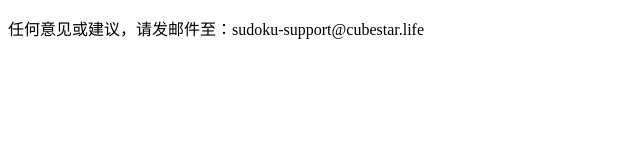
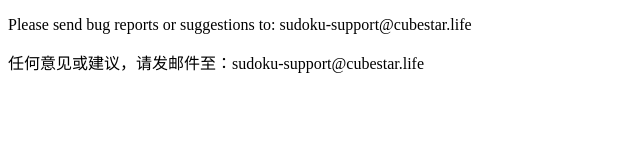
Before and after one commit to zelly-secret/sudoku, a plain HTML site: page support/index.html in a window 1280 px wide. Shown: the whole page, without its empty margins (0-640 px from the left). Drawn offline with Linux system fonts and the light colour scheme.

Commit message:
Update index.html

```diff
--- a/support/index.html
+++ b/support/index.html
@@ -5,6 +5,7 @@
     <title>Sudoku</title>
 </head>
 <body>
+<p>Please send bug reports or suggestions to: sudoku-support@cubestar.life</p>
 <p>任何意见或建议，请发邮件至：sudoku-support@cubestar.life</p>
 </body>
 </html>
```
